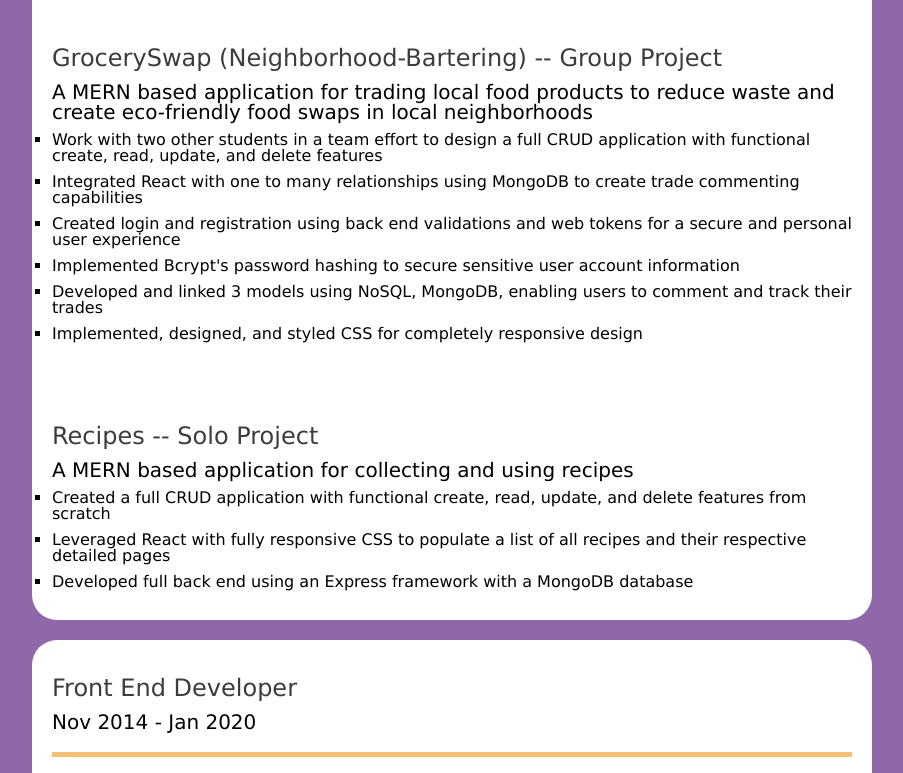
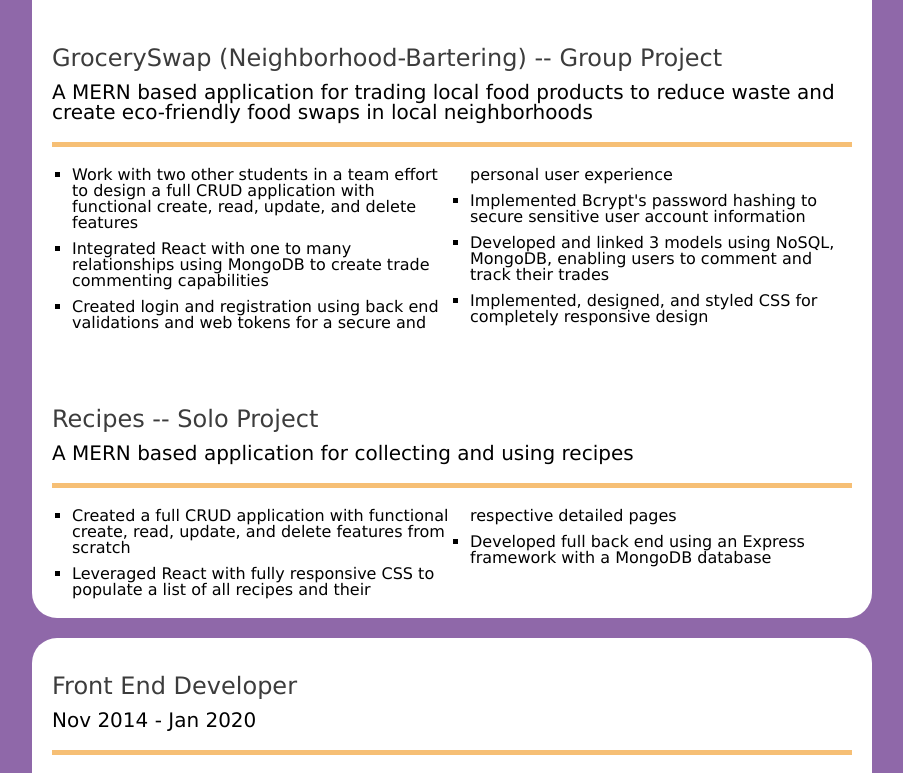
Before and after one commit to bytanyar/React-2022, a React app: page /2022 in a window 1280 px wide. Shown: the part 695-1468 px from the top of the page, without its empty margins (188-1091 px from the left). Built offline with nearby package versions, Linux system fonts and the light colour scheme.

Commit message:
more styling

```diff
--- a/src/styles/home.css
+++ b/src/styles/home.css
@@ -7,6 +7,7 @@
     list-style: square;
     padding-bottom: 10px;
 }
+.projects ul,
 .companies ul {
     border-top: 5px solid #f6bf75;
     margin-top: 20px;
@@ -32,6 +33,7 @@
     .knowledge {
         columns: 3;
     }
+    .projects ul,
     .companies ul {
         columns: 2;
     }
```
